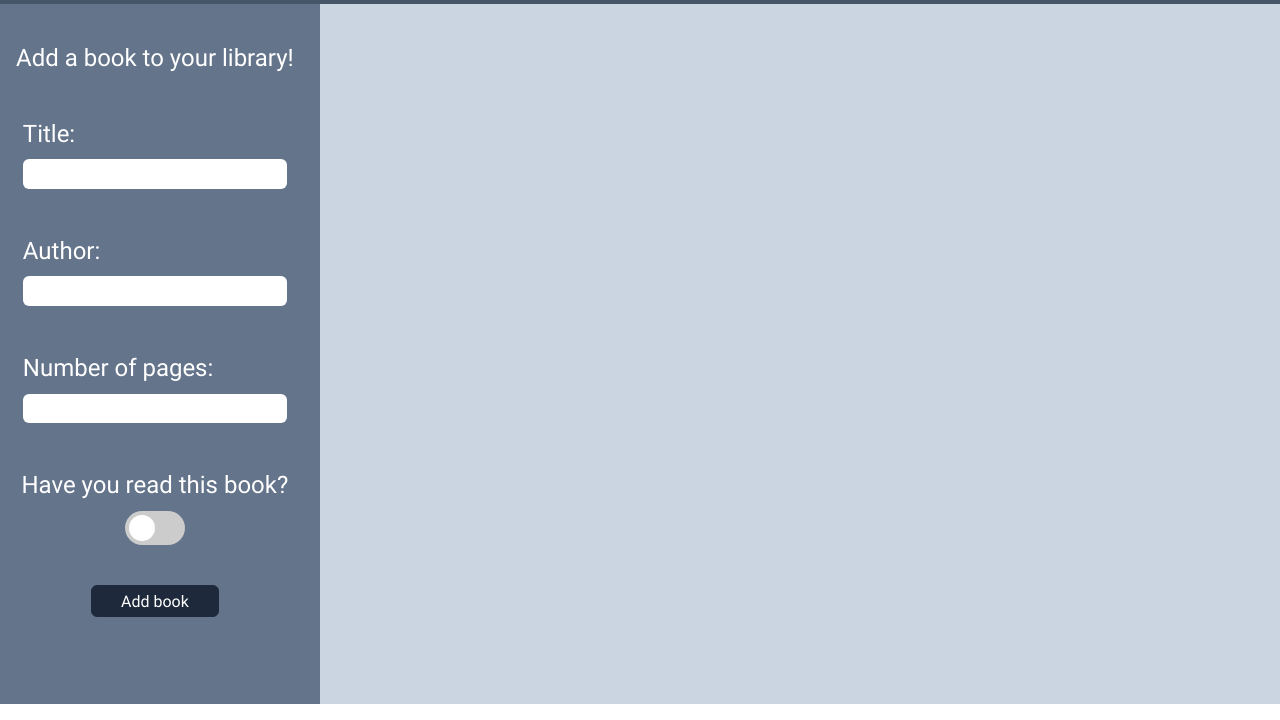
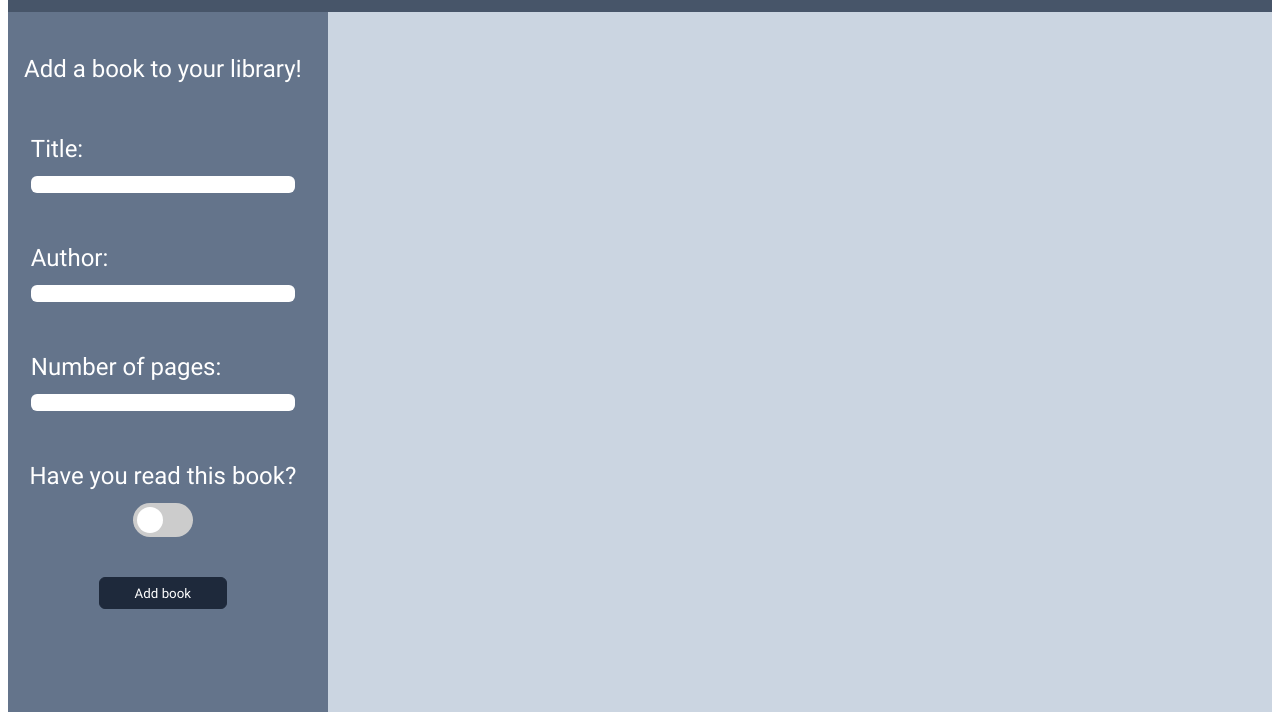
Before and after one commit to tjohns96/library, a website: page index.html in a window 1280 px wide. Shown: the part 96-816 px from the top of the page. Drawn offline with nearby package versions, Linux system fonts and the light colour scheme.

Commit message:
Update index.html

```diff
--- a/index.html
+++ b/index.html
@@ -7,7 +7,6 @@
     <meta name="viewport" content="width=device-width, initial-scale=1.0">
     <title>Library</title>
     <link rel="stylesheet" href="style.css">
-    <link rel="stylesheet" href="library/node_modules/normalize.css/normalize.css">
     <script src="script.js" defer></script>
 </head>
 
```
